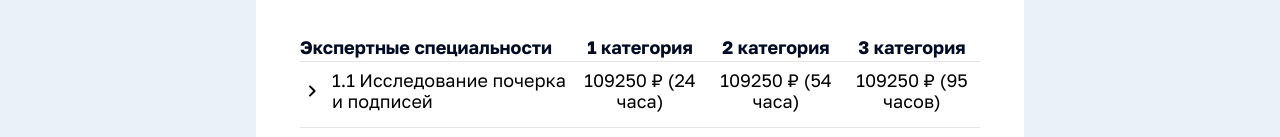
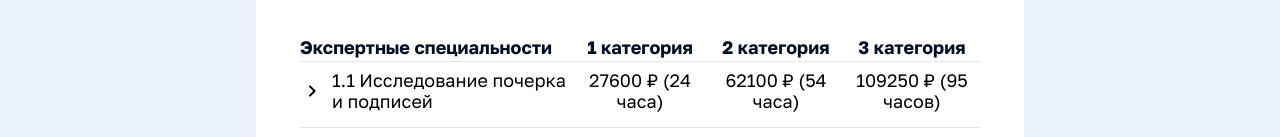
Before and after one commit to vartuom/irk-lse, a React (Vite) app: page /prices in a window 1280 px wide. Shown: the part 663-800 px from the top of the page. Built offline with nearby package versions, Linux system fonts and the light colour scheme.

Commit message:
fix/prices-table

```diff
--- a/src/components/tableRow/tableRow.tsx
+++ b/src/components/tableRow/tableRow.tsx
@@ -33,11 +33,11 @@ function TableRow({ code, title, hours, tip, isExtended }: ITableRowProps) {
                     {`${code} ${title}`}
                 </li>
                 <li className={styles.rowList__item}>
-                    {hours[2] * pricePerHour} &#8381;
+                    {hours[0] * pricePerHour} &#8381;
                     {isExtended && ` (${hours[0]} ${getNoun(hours[0])})`}
                 </li>
                 <li className={styles.rowList__item}>
-                    {hours[2] * pricePerHour} &#8381;
+                    {hours[1] * pricePerHour} &#8381;
                     {isExtended && ` (${hours[1]} ${getNoun(hours[1])})`}
                 </li>
                 <li className={styles.rowList__item}>
```
